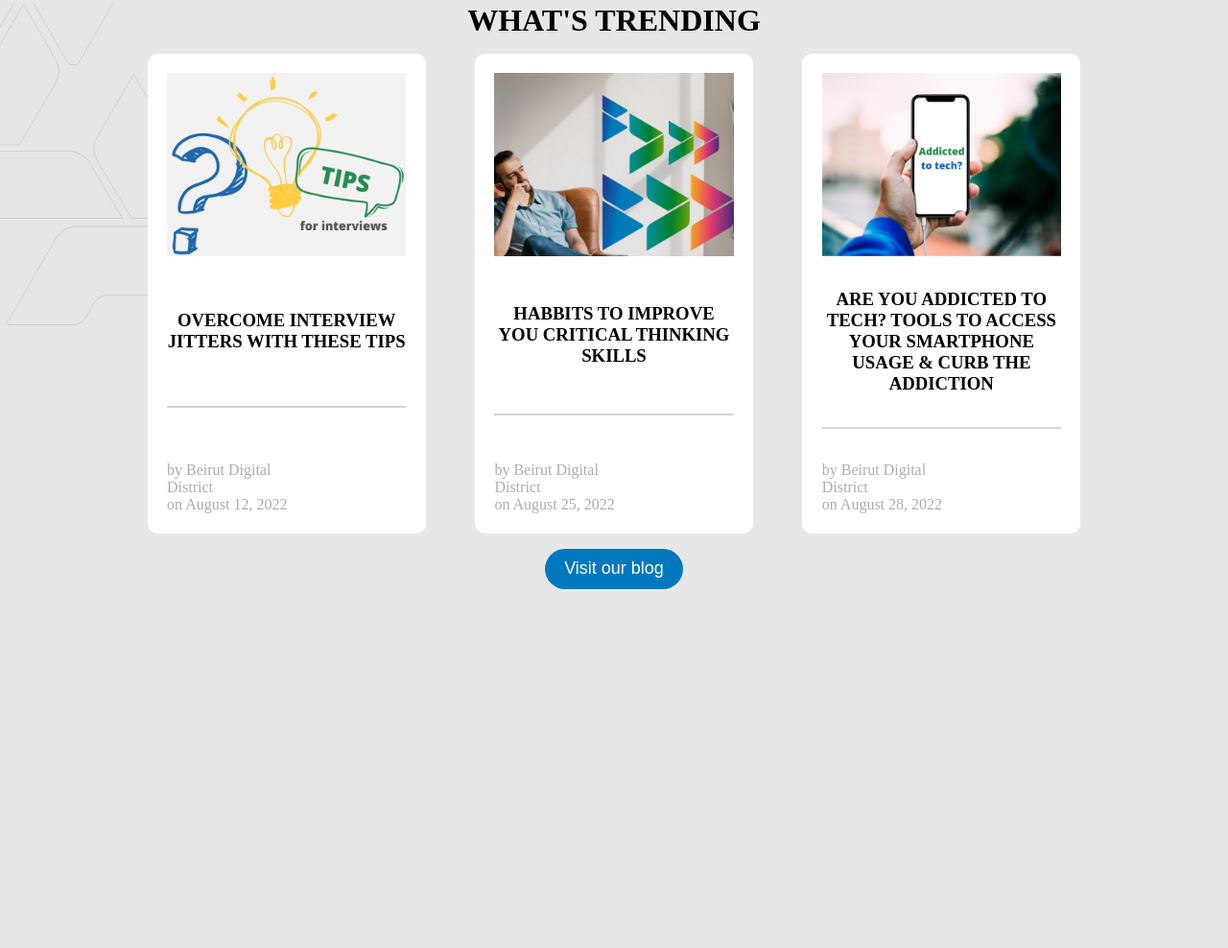
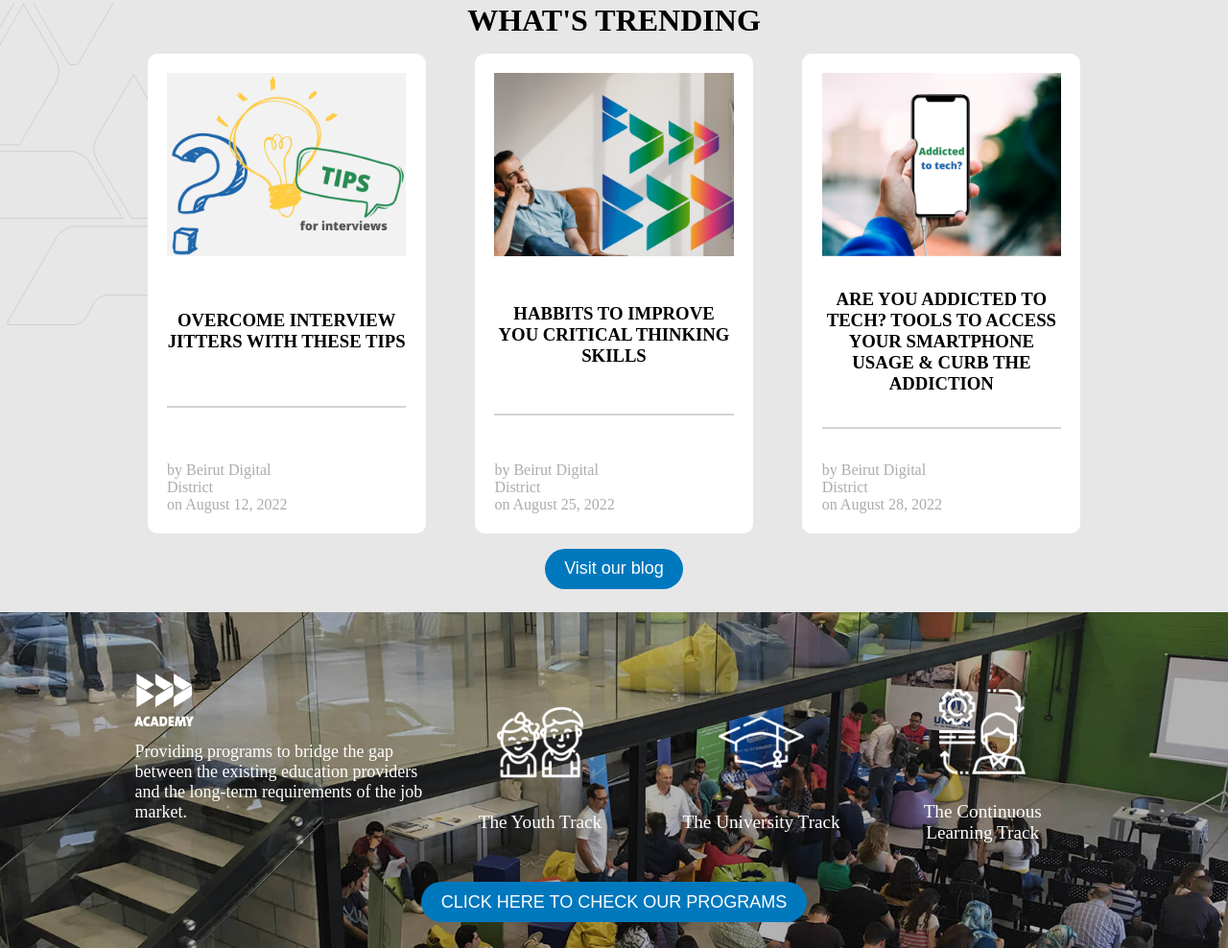
Before and after one commit to MoustafaIsm/bdd-clone-frontend, a plain HTML site: page index.html in a window 1280 px wide. Shown: the part 2942-3930 px from the top of the page at 96% size. Before the commit the page ends 3580 px from the top, so only its background shows below. Drawn offline with Linux system fonts and the light colour scheme.

Commit message:
Finished the academy section

```diff
--- a/index.html
+++ b/index.html
@@ -229,6 +229,39 @@
         </div>
         <button class="btn btn-large">Visit our blog</button>
     </section>
+    <!-- Academy -->
+    <section class="academy">
+        <div class="academy-info">
+            <div class="academy-discription">
+                <div><img src="./images/academyLogo.png" alt="Academy logo"></div>
+                <div>
+                    <p>Providing programs to bridge the gap between the existing education providers and the long-term
+                        requirements of the job market.</p>
+                </div>
+            </div>
+            <div class="academy-icons">
+                <div class="academy-icon">
+                    <div class="img-academy-icon"><img src="./images/academyIcon1.png" alt="Icon 1"></div>
+                    <div>
+                        <p class="center-text">The Youth Track</p>
+                    </div>
+                </div>
+                <div class="academy-icon">
+                    <div class="img-academy-icon"><img src="./images/academyIcon2.png" alt="Icon 2"></div>
+                    <div>
+                        <p class="center-text">The University Track</p>
+                    </div>
+                </div>
+                <div class="academy-icon">
+                    <div class="img-academy-icon"><img src="./images/academyIcon3.png" alt="Icon 3"></div>
+                    <div>
+                        <p class="center-text">The Continuous Learning Track</p>
+                    </div>
+                </div>
+            </div>
+        </div>
+        <button class="btn btn-large capitalize"> Click here to Check our programs</button>
+    </section>
 </body>
 
 </html>
--- a/styles/styles.css
+++ b/styles/styles.css
@@ -267,6 +267,79 @@ body {
     width: 60%;
 }
 
+/* Academy */
+.academy {
+    display: flex;
+    flex-direction: column;
+    align-items: center;
+    background-image: url("/bdd-clone-frontend/images/academyBackground.jpg");
+    background-position: center;
+    background-repeat: no-repeat;
+    background-size: cover;
+    width: 100%;
+    padding-top: 5%;
+    height: 350px;
+}
+
+.academy-info {
+    display: flex;
+    justify-content: center;
+    width: 80%;
+}
+
+.academy-discription {
+    display: flex;
+    flex-direction: column;
+    align-items: flex-start;
+    width: 30%;
+}
+
+.academy-discription > div {
+    padding-bottom: 5%;
+}
+
+.academy-discription > div:first-child {
+    width: 20%;
+}
+
+.academy-discription img {
+    width: 100%;
+}
+
+.academy-discription p {
+    color: white;
+    font-size: 18px;
+}
+
+.academy-icons {
+    display: flex;
+    align-items: center;
+    justify-content: center;
+}
+.academy-icon {
+    display: flex;
+    flex-direction: column;
+    align-items: center;
+    margin: 2vh 2vw;
+    margin-bottom: 5vh;
+    width: 33.33%;
+}
+
+.img-academy-icon {
+    width: 50%;
+    height: 50%;
+    margin-bottom: 3vh;
+}
+
+.img-academy-icon img  {
+    width: 100%;
+}
+
+.academy-icon p {
+    font-size: larger;
+    color: white;
+}
+
 /* Utilities */
 .btn {
     background-color: #0078BE;
```
Also changed, not shown: images/academyBackground.jpg (added), images/academyIcon1.png (added), images/academyIcon2.png (added), images/academyIcon3.png (added), images/academyLogo.png (added).
